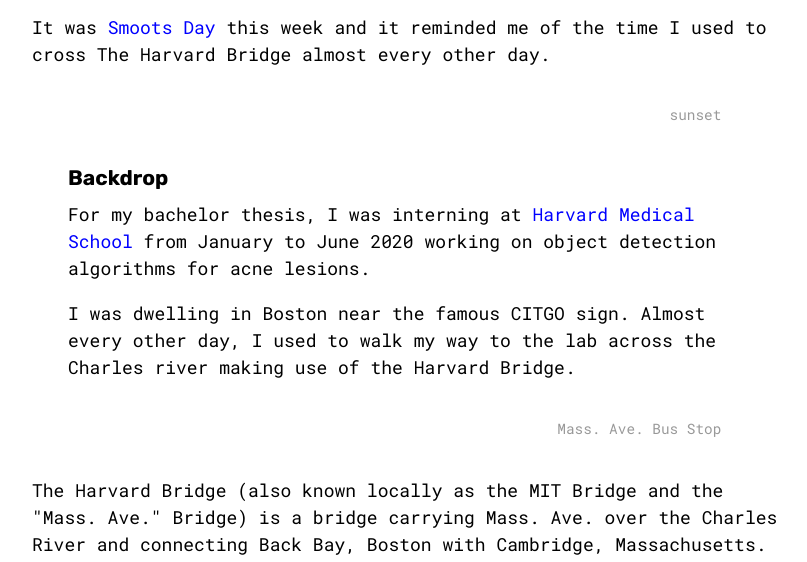
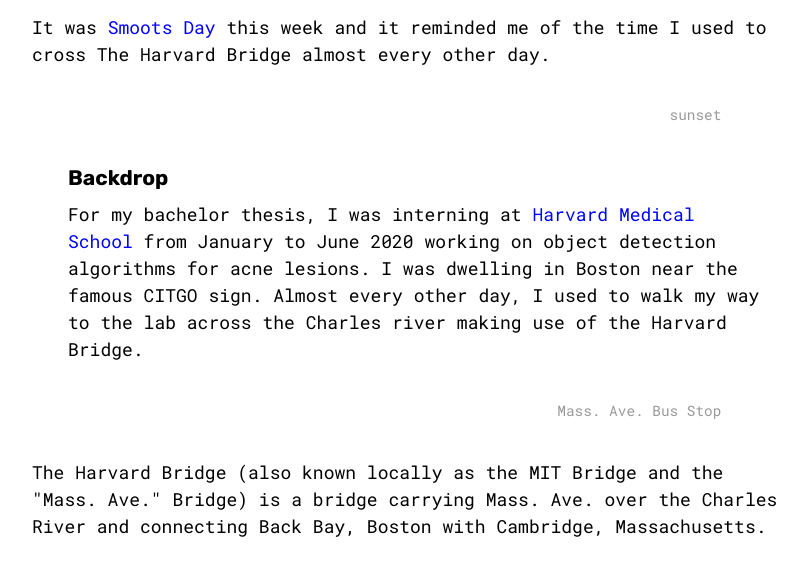
Before and after one commit to itsron143/rounakvyas.me, a Gatsby site: page /blog/smoots/ in a window 1280 px wide. Shown: the part 218-780 px from the top of the page, without its empty margins (225-1032 px from the left). Built offline with nearby package versions, Linux system fonts and the light colour scheme; Gatsby itself is replaced by a stand-in of ours; some packages are replaced by stand-ins of ours.

Commit message:
Fix formatting

```diff
--- a/src/content/posts/smoots/index.mdx
+++ b/src/content/posts/smoots/index.mdx
@@ -31,9 +31,7 @@ It was <XA href="https://www.instagram.com/p/CF7JjrPAu9C/"> Smoots Day</XA> this
 </div>
 
 ><h3>Backdrop</h3>
->For my bachelor thesis, I was interning at <XA href="https://cetbwh.org">Harvard Medical School</XA> from January to June 2020 working on object detection algorithms for acne lesions.
-
->I was dwelling in Boston near the famous CITGO sign. Almost every other day, I used to walk my way to the lab across the Charles river making use of the Harvard Bridge.
+>For my bachelor thesis, I was interning at <XA href="https://cetbwh.org">Harvard Medical School</XA> from January to June 2020 working on object detection algorithms for acne lesions. I was dwelling in Boston near the famous CITGO sign. Almost every other day, I used to walk my way to the lab across the Charles river making use of the Harvard Bridge.
 
 <div class="blog-inset">
   <ZoomImage src={busStop} zoomSrc={busStopZoom} caption={<span>Mass. Ave. Bus Stop</span>} />
```
